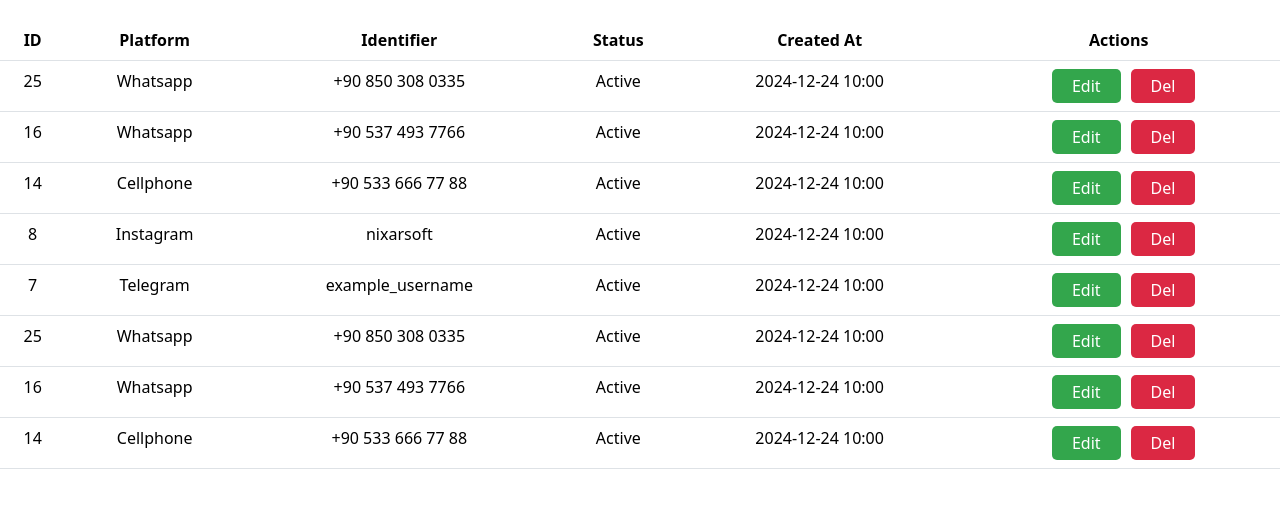
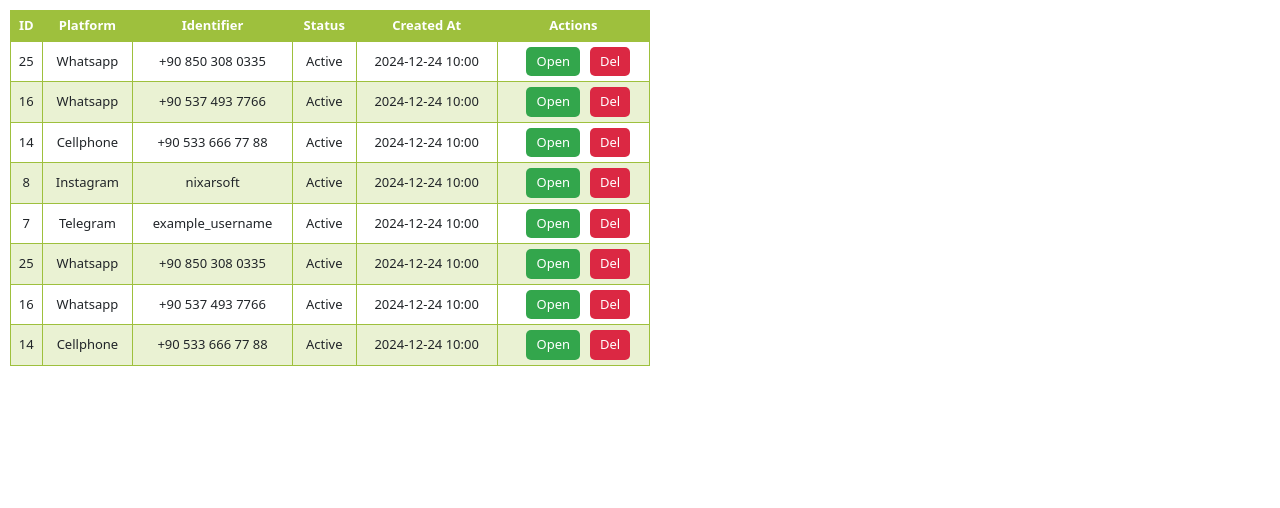
Before and after one commit to nixarsoft/crm-fe, a React (Vite) app: page / in a window 1280 px wide. Shown: the top 508 px of the page. Built offline with nearby package versions, Linux system fonts and the light colour scheme.

Commit message:
ConversationHistory design was created by creating Button and Table components.

```diff
--- a/src/app.jsx
+++ b/src/app.jsx
@@ -70,8 +70,8 @@ function App() {
     },
   ]);
 
-  const handleEdit = (id) => {
-    console.log(`Edit row with ID: ${id}`);
+  const handleOpen = (id) => {
+    console.log(`Open row with ID: ${id}`);
   };
 
   const handleDelete = (id) => {
@@ -83,7 +83,7 @@ function App() {
       <Table
         headers={headers}
         data={data}
-        onEdit={handleEdit}
+        onOpen={handleOpen}
         onDelete={handleDelete}
       />
     </div>
--- a/src/components/Button/Button.module.css
+++ b/src/components/Button/Button.module.css
@@ -1,5 +1,5 @@
 .button {
-  padding: 5px 20px;
+  padding: 5px 10px;
   border: none;
   border-radius: 5px;
   cursor: pointer;
--- a/src/components/Table/Table.jsx
+++ b/src/components/Table/Table.jsx
@@ -1,11 +1,11 @@
 import React from "react";
 import TableHeader from "./TableHeader";
 import TableRow from "./TableRow";
-import "./Table.module.css";
+import styles from "./Table.module.css";
 
-const Table = ({ headers, data, onEdit, onDelete }) => {
+const Table = ({ headers, data, onOpen, onDelete }) => {
   return (
-    <table className="table">
+    <table className={styles.table}>
       <thead>
         <TableHeader headers={headers} />
       </thead>
@@ -14,7 +14,7 @@ const Table = ({ headers, data, onEdit, onDelete }) => {
           <TableRow
             key={row.id}
             row={row}
-            onEdit={onEdit}
+            onOpen={onOpen}
             onDelete={onDelete}
           />
         ))}
--- a/src/components/Table/Table.module.css
+++ b/src/components/Table/Table.module.css
@@ -1,21 +1,20 @@
 table {
   width: 50%;
-  border-collapse: collapse;
-  margin: 20px 0;
-  font-size: 16px;
+  margin: 10px 10px;
+  font-size: 13px;
   text-align: center;
 }
 
 th,
 td {
-  padding: 8px;
-  border: 1px solid #9ec03d;
+  padding: 5px;
+  border: 1px solid #9ec03d !important;
 }
 
 th {
   background-color: #9ec03d;
   color: #ffffff;
 }
-table tr:nth-child(odd) {
+table tr:nth-child(even) {
   background-color: #eaf2d3;
 }
--- a/src/components/Table/TableHeader.jsx
+++ b/src/components/Table/TableHeader.jsx
@@ -1,4 +1,5 @@
 import React from "react";
+import styles from "./Table.module.css";
 
 const TableHeader = ({ headers }) => {
   return (
--- a/src/components/Table/TableRow.jsx
+++ b/src/components/Table/TableRow.jsx
@@ -1,7 +1,7 @@
 import React from "react";
 import Button from "../Button/Button";
 
-const TableRow = ({ row, onEdit, onDelete }) => {
+const TableRow = ({ row, onOpen, onDelete }) => {
   return (
     <tr>
       <td>{row.id}</td>
@@ -11,9 +11,9 @@ const TableRow = ({ row, onEdit, onDelete }) => {
       <td>{row.createdAt}</td>
       <td>
         <Button
-          label="Edit"
+          label="Open"
           styleType={"primary"}
-          onClick={() => onEdit(row.id)}
+          onClick={() => onOpen(row.id)}
         />
         <Button
           label="Del"
```
